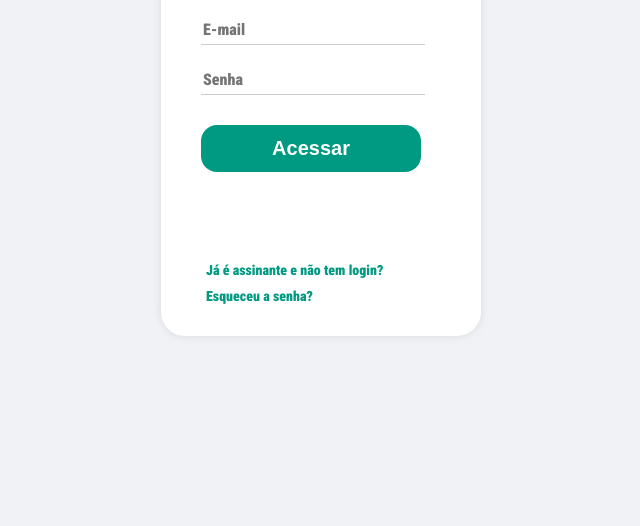
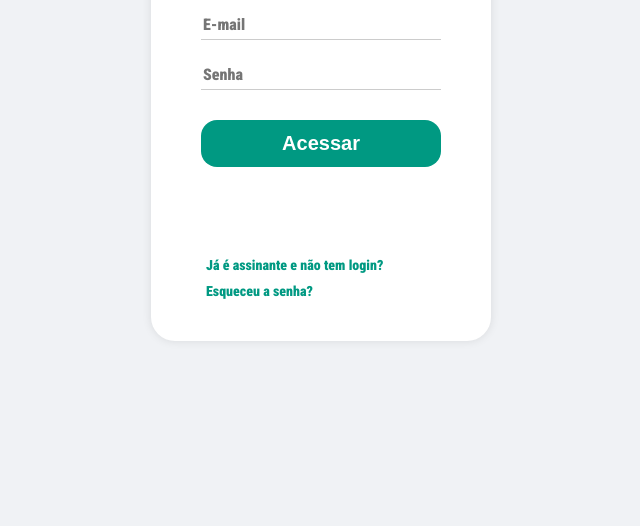
Before and after one commit to leticiafariasn/tela-de-login, a plain HTML site: page index.html in a window 1280 px wide. Shown: the part 274-800 px from the top of the page, without its empty margins (319-959 px from the left). Drawn offline with Linux system fonts and the light colour scheme.

Commit message:
ajuste de alinhamento barra de acessar e inputs

```diff
--- a/CSS/styles.css
+++ b/CSS/styles.css
@@ -1,6 +1,7 @@
 * {
     padding: 0;
     margin: 0;
+    box-sizing: border-box;
 }
 
 body{
@@ -19,10 +20,10 @@ body{
     display: flex;
     flex-direction: column;
     /* text-align: left; estava fazendo com que o conteúdo ficasse todo para a esquerda, e não só as palavras dentro do input*/
-    width: 260px;
-    height: 400px;
+    width: 340px;
+    height: 430px;
     border-radius: 24px;
-    padding: 10px 30px;; /*em cima e embaixo, esquerda e direita*/
+    padding: 10px 40px; /*em cima e embaixo, esquerda e direita*/
     box-shadow: 0 0 10px rgba(0,0,0,0.1); /*sombreamento genérico*/
 }
 
@@ -107,7 +108,7 @@ button{
 .input-group input,
 button,
 .extra-links {
-    max-width: 220px; /*limita o conteúdo de dentro do card */
+    max-width: 280px; /*limita o conteúdo de dentro do card */
     width: 100%; /*faz ele se ajustar até esse limite */
     margin-left: auto;
     margin-right: auto;
```
